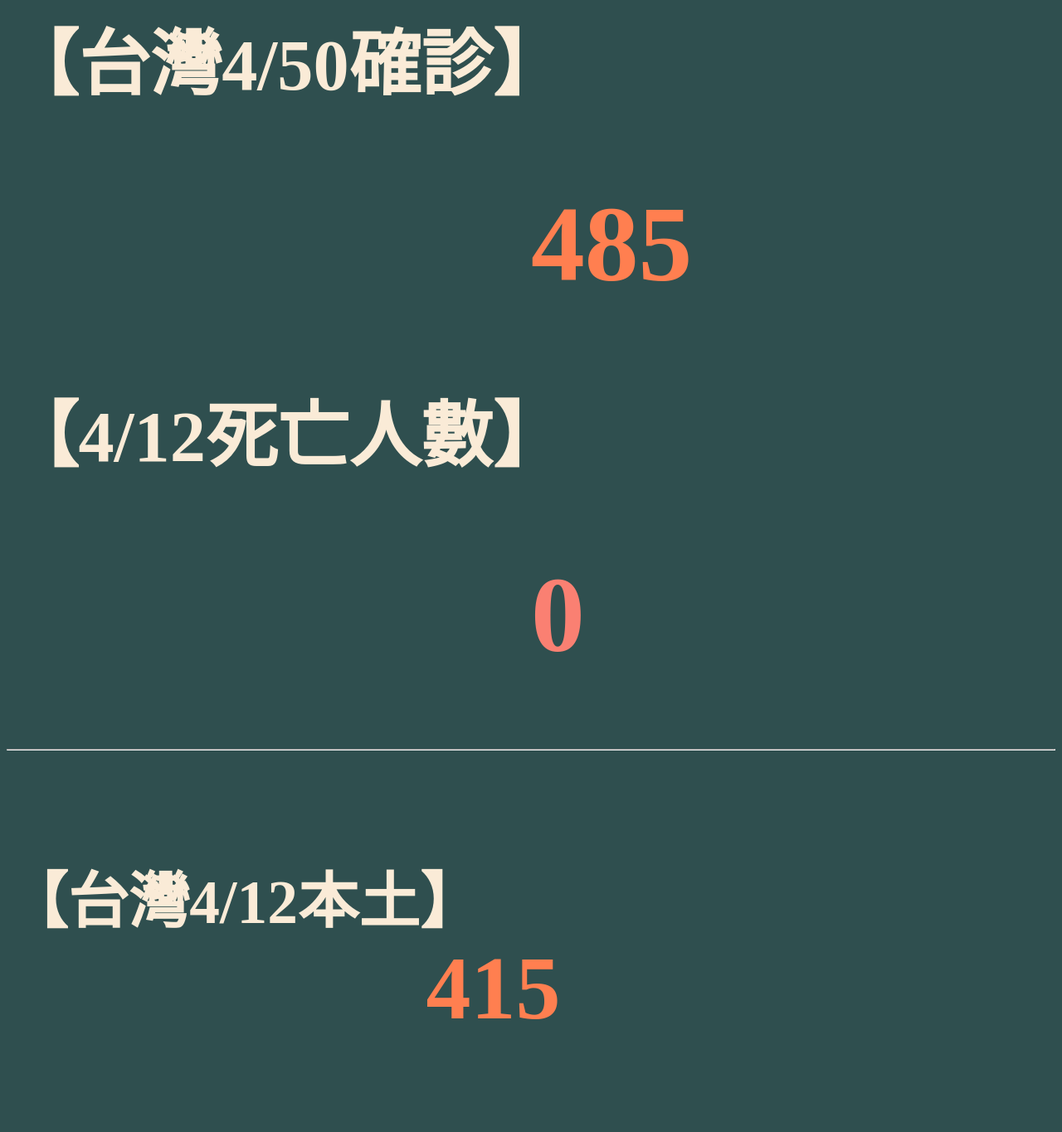
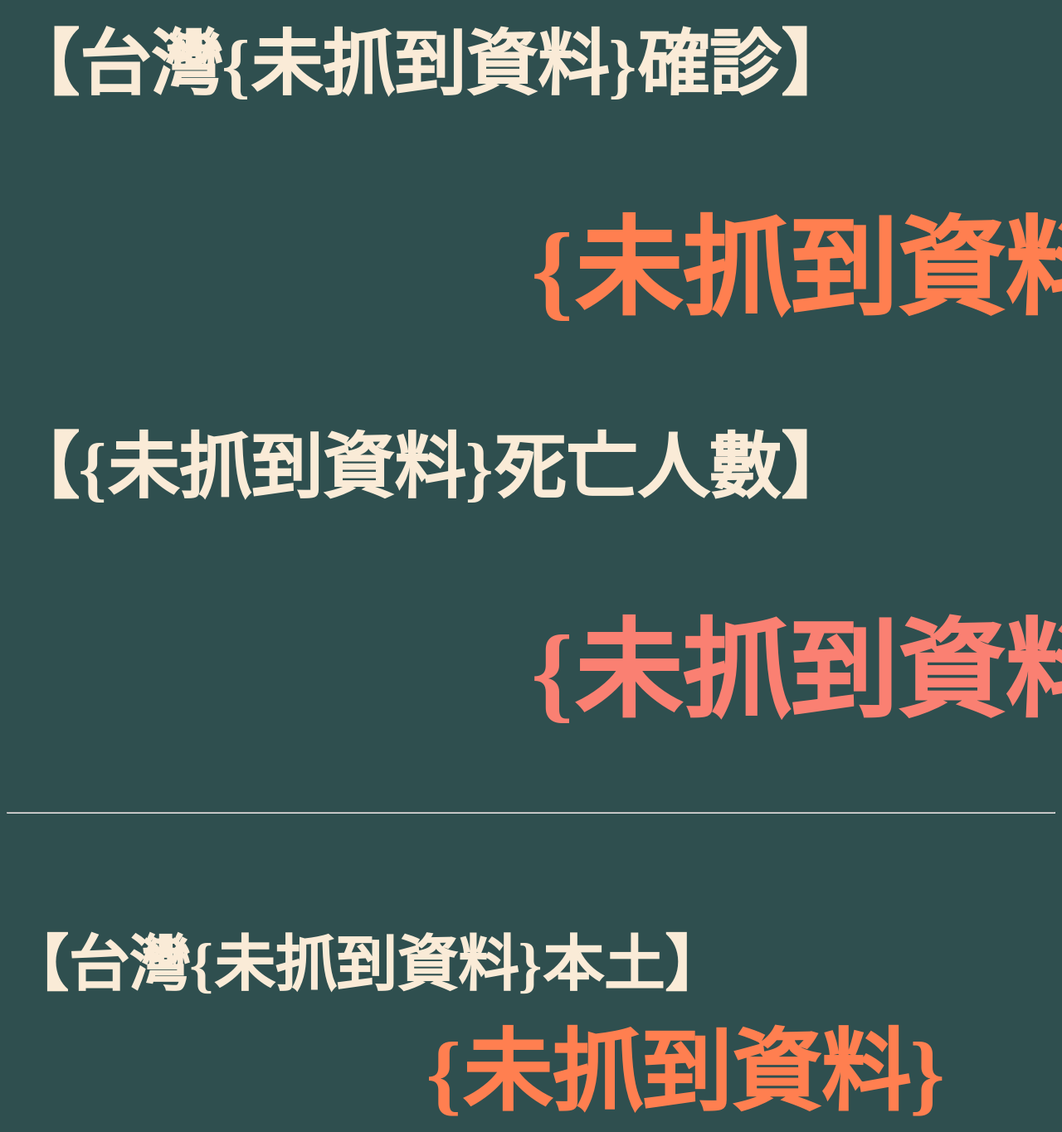
Before and after one commit to BlackFishY/tw-covid-19, a plain HTML site: page templates/index.html in a window 1280 px wide. Shown: the top 1365 px of the page at 83% size. Drawn offline with nearby package versions, Linux system fonts and the light colour scheme; no server answers.

Commit message:
Add files via upload

```diff
--- a/templates/index.html
+++ b/templates/index.html
@@ -12,16 +12,16 @@
 <body>
 <div id="app">
     <div class="title_area">
-        <h1 id="date1">【台灣4/50確診】</h1>
-        <h1 id="Today_all">485</h1>
-        <h1 id="date2">【4/12死亡人數】</h1>
-        <h1 id="death">0</h1>
+        <h1 id="date1">【台灣{未抓到資料}確診】</h1>
+        <h1 id="Today_all">{未抓到資料}</h1>
+        <h1 id="date2">【{未抓到資料}死亡人數】</h1>
+        <h1 id="death">{未抓到資料}</h1>
         <hr id="line"/>
         <div class="forcast" v-if="now_area">
-            <h5 id="date3" style="font-size: 170%">【台灣4/12本土】</h5>
-            <div id="in" class="counts">415</div>
-            <h5 id="date4" style="font-size: 170%"> ✈台灣4/12境外:</h5>
-            <div id="out" class="counts">240</div>
+            <h5 id="date3" style="font-size: 170%">【台灣{未抓到資料}本土】</h5>
+            <div id="in" class="counts">{未抓到資料}</div>
+            <h5 id="date4" style="font-size: 170%"> ✈台灣{未抓到資料}境外:</h5>
+            <div id="out" class="counts">{未抓到資料}</div>
         </div>
     </div>
     <div id="box">
@@ -171,8 +171,8 @@
             </g>
         </svg>
         <div class="city">
-            <h1 id="city_name">台北市:</h1>
-            <h2 id="city_count">256例</h2>
+            <h1 id="city_name">{未抓到資料}</h1>
+            <h2 id="city_count">{未抓到資料}例</h2>
         </div>
     </div>
 </div>
```
